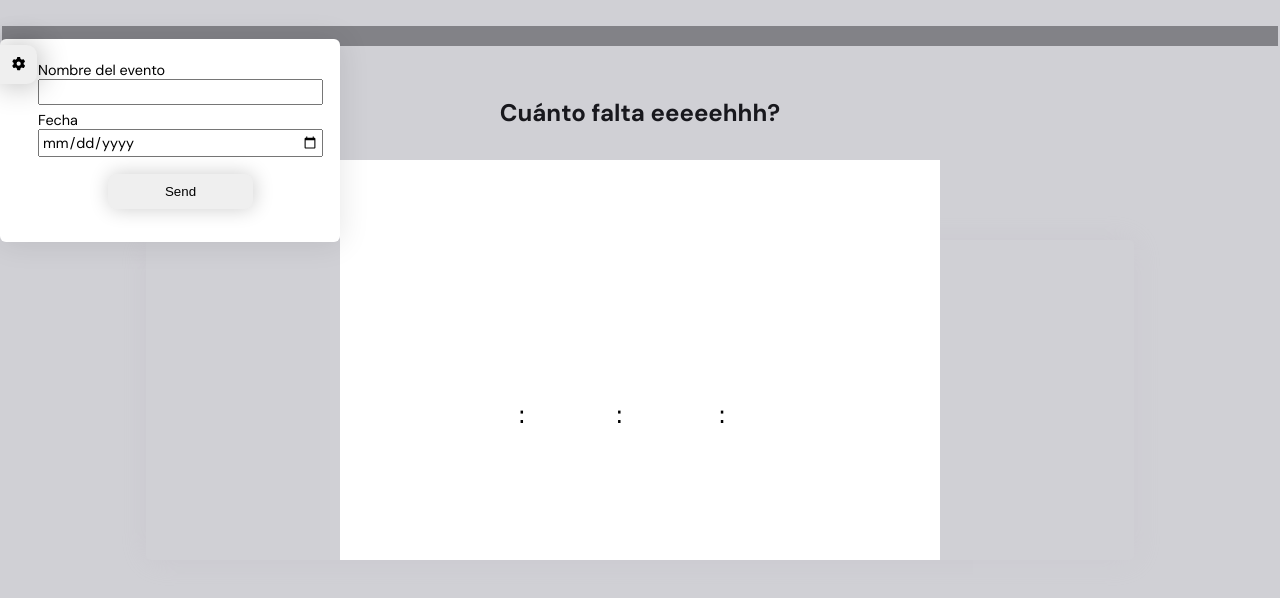
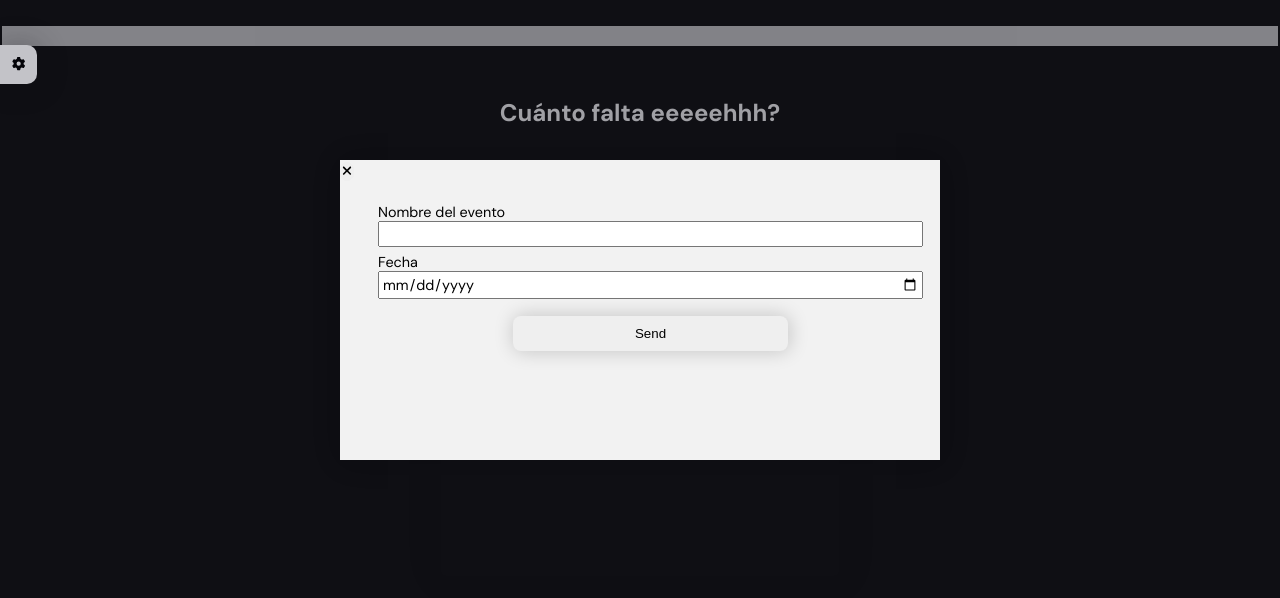
Before and after one commit to nosoynati/react-countdown, a React (Vite) app: page / in a window 1280 px wide. Both pictures are taken after a click on the button 18 px from the left and 64 px from the top of the page. Shown: the top 598 px of the page. Built offline with nearby package versions, Linux system fonts and the light colour scheme; grey boxes are pictures that could not be loaded.

Commit message:
fix: color

```diff
--- a/src/App.jsx
+++ b/src/App.jsx
@@ -9,14 +9,11 @@ library.add(far, fas, fab);
 
 function App() {
 
-
-  const dtaae = new Date("2025/05/03")
-
   return (
     <div className="main">
       <Datecontext>
         <Header />
-        <Countdown targetDay={dtaae} evento={'SOAD'} />
+        <Countdown evento={'SOAD'} />
       </Datecontext>
 
       <footer></footer>
--- a/src/components/countdown/Countdown.jsx
+++ b/src/components/countdown/Countdown.jsx
@@ -1,6 +1,6 @@
 import { useState, useEffect, useContext } from "react";
-import {DateContext} from "../../context/DateContext";
-import {formatter} from '../../utils/formatter'
+import { DateContext } from "../../context/DateContext";
+import { formatter } from '../../utils/formatter'
 import * as TIMES from '../../utils/constants'
 
 import "./style.scss";
@@ -12,7 +12,7 @@ const Countdown = ({ evento }) => {
 
   const { DAY, SECOND, HOUR, MINUTE } = TIMES
 
-  const {targetDay, formdata } = useContext(DateContext)
+  const { targetDay, formdata } = useContext(DateContext)
 
   const [time, setTime] = useState({ day: "", hours: "", minutes: "", seconds: "" });
   const [isDone, setIsDone] = useState(false);
@@ -52,8 +52,11 @@ const Countdown = ({ evento }) => {
   }
 
   return (
+    <>
+      <Setevent />
+
       <div className="counter">
-    <Setevent />
+        <div className="counter--wrapper">
           <h2>Faltan para {formdata ? formdata.name : evento}:</h2>
           <div className="reloj">
             <div className="col">
@@ -61,7 +64,7 @@ const Countdown = ({ evento }) => {
               <p>{time.day == 1 ? "día" : "días"}</p>
             </div>
             <div className="col">
-          <div className="row"><h2>{time.hours}</h2><span className="space">{ window.innerWidth >= 768 ? ':' : ''}</span></div>
+              <div className="row"><h2>{time.hours}</h2><span className="space">{window.innerWidth >= 768 ? ':' : ''}</span></div>
               <p>{time.hours == 1 ? "hora" : "horas"}</p>
             </div>
             <div className="col">
@@ -74,6 +77,9 @@ const Countdown = ({ evento }) => {
             </div>
           </div>
         </div>
+
+      </div>
+    </>
   );
 };
 
--- a/src/components/countdown/style.scss
+++ b/src/components/countdown/style.scss
@@ -1,9 +1,10 @@
 .counter {
   display: flex;
+  z-index: 1;
   flex-direction: column;
   align-items: center;
   justify-content: center;
-  margin: 3rem 4rem;
+  margin: 3rem auto;
   border-radius: 5px;
   box-shadow: 1px 1px 38px rgba(0,0,0,0.1);
   padding: 0 0.9rem;
@@ -13,10 +14,11 @@
     box-shadow: 1px 1px 30px rgba(225,215,225,0.2);;
   }
   @media(width >= 1024px){
-    margin: 2rem 9rem;
+    margin: 1rem auto;
+
   }
   @media(width < 600px){
-    margin: 3rem 0;
+    margin: 0.5rem 0;
   }
 
 }
@@ -32,6 +34,7 @@
   font-size: 1.5em;
   font-family: 'Lucida Sans', 'Lucida Sans Regular', 'Lucida Grande', 'Lucida Sans Unicode', Geneva, Verdana, sans-serif;
   position: relative;
+  color: #c4c4c4;
   top: 1px;
   left: 30px;
 
--- a/src/components/formselect/Setevent.jsx
+++ b/src/components/formselect/Setevent.jsx
@@ -6,9 +6,9 @@ import Modal from '../modal/Modal';
 
 const Setevent = () => {
 
-  const [ isHidden, setIsHidden] = useState(true)
+  const [isHidden, setIsHidden] = useState(true)
 
-  const {dateevent,  setDateevent, setFormdata } = useContext(DateContext)
+  const { dateevent, setDateevent, setFormdata } = useContext(DateContext)
 
   const handleChange = (e) => {
     e.preventDefault()
@@ -22,23 +22,25 @@ const Setevent = () => {
     setFormdata(dateevent)
     setIsHidden(!isHidden)
   }
+  const handleClose = () => {
+    setIsHidden(!isHidden)
+  }
 
   return (
     <div className='formdate'>
 
       <Toggle isHidden={isHidden} setState={setIsHidden}>
-      <Modal></Modal>
-
+        <Modal actionClose={handleClose}>
           <form onSubmit={handleDate} className={`formcontent ${isHidden}`}>
             <label htmlFor='name'>Nombre del evento
-            <input name='name' type='text' id='name' onChange={handleChange} value={dateevent.name} className='input'/>
+              <input name='name' type='text' id='name' onChange={handleChange} value={dateevent.name} className='input' />
             </label>
             <label htmlFor='date'>Fecha
-            <input name='date' type='date' id='date' onChange={handleChange} value={dateevent.date} className='input'/>
+              <input name='date' type='date' id='date' onChange={handleChange} value={dateevent.date} className='input' />
             </label>
             <button type='submit' className='send'>Send</button>
           </form>
-
+        </Modal>
       </Toggle>
 
 
--- a/src/components/formselect/Setevent.scss
+++ b/src/components/formselect/Setevent.scss
@@ -3,6 +3,7 @@
   left: 0;
   top: 0;
   max-width: 340px;
+  z-index: 999;
 
   input,
   label {
@@ -47,10 +48,7 @@ button.send {
   box-shadow: 1px 0 20px rgba(0,0,0,0.2);
 }
 .formcontent {
-  background-color: white;
   padding: 18px 15px 18px 36px;
-  border-radius: 6px;
-  box-shadow: 1px 1px 30px rgba(0,0,0,0.1);
   position: relative;
 }
 .isHidden {
--- a/src/components/modal/Modal.jsx
+++ b/src/components/modal/Modal.jsx
@@ -1,7 +1,7 @@
-import { useState, useContext } from 'react';
+import { FontAwesomeIcon } from '@fortawesome/react-fontawesome';
 import './Modal.scss'
 
-const Modal = ({children}) => {
+const Modal = ({children, actionClose }) => {
   // const [open, setOpen ] = useState(false)
 
   // const handleOpen = () => {
@@ -9,11 +9,15 @@ const Modal = ({children}) => {
   // }
 
   return (
+
     <div
     className={`${!open ?  '.hidden' : ''}`}
     >
       <div className='modal--backdrop'>
         <div className='modal--container'>
+        <div className='modal--header'>
+          <button onClick={actionClose}><FontAwesomeIcon icon={['fas', 'times']} /></button>
+        </div>
           {children}
         </div>
 
--- a/src/components/modal/Modal.scss
+++ b/src/components/modal/Modal.scss
@@ -7,14 +7,18 @@
 	overflow: hidden;
 	background: rgba($color: #161630, $alpha: 0.2);
 	position: fixed;
+	backdrop-filter:blur;
 	top: 0;
+	z-index: 1300;
 }
 .modal--container {
-	background-color: white;
+	background-color: #f2f2f2;
+	box-shadow: 1px 1px 30px rgba(0,0,0,0.1);
 	display: block;
 	max-width: 600px;
-	height: 50vh;
+	min-height: 300px;
 	position: relative;
 	margin: auto;
 	top: calc(100vh / 5);
+	z-index: inherit;
 }
--- a/src/style/sass/global.scss
+++ b/src/style/sass/global.scss
@@ -41,9 +41,9 @@ body {
 }
 h1,
 h2,
-h3 {
+h3, p {
   text-align: center;
-  color: #191919;
+  color: #c4c4c4;
 }
 p {
   text-align: center;
@@ -61,5 +61,5 @@ footer {
   padding: 1rem 0.125rem;
   height: 100vh;
   width: 100%;
-  background-color: white;
+  background-color: #0e0e0e;
 }
```
Lines whose indentation alone changed are shown as unchanged.
